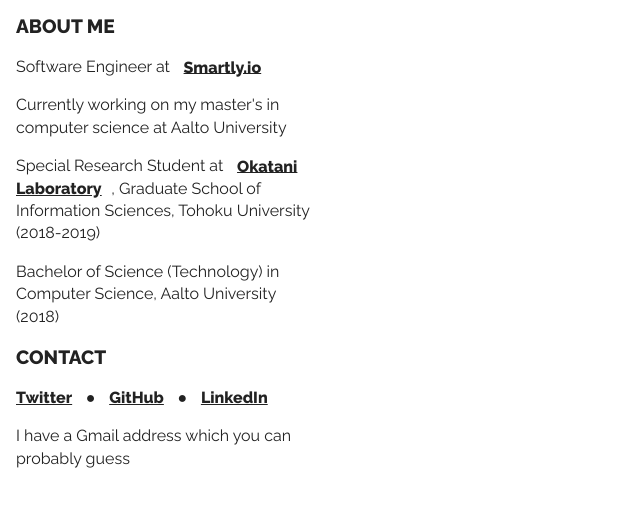
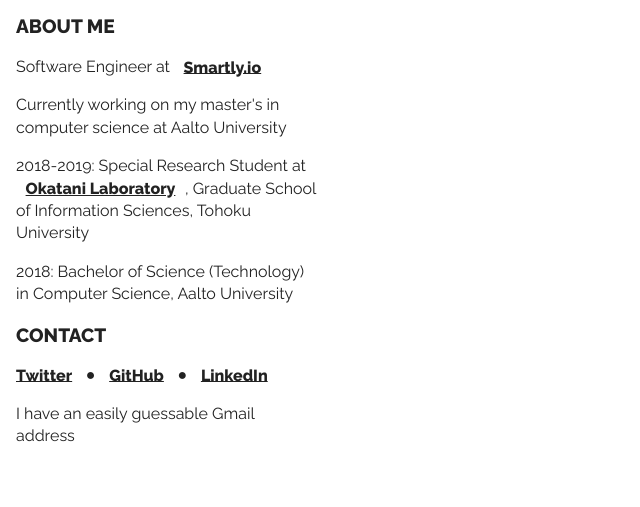
Before and after one commit to davissorenson/davissorenson.github.io, a plain HTML site: page index.html in a window 1280 px wide. Shown: the part 77-584 px from the top of the page, without its empty margins (0-640 px from the left). Drawn offline with Linux system fonts and the light colour scheme.

Commit message:
Update some wording

```diff
--- a/index.html
+++ b/index.html
@@ -42,16 +42,15 @@
           University
         </p>
         <p>
-          Special Research Student at
+          2018-2019: Special Research Student at
           <a href="http://www.vision.is.tohoku.ac.jp/us/home/"
             >Okatani Laboratory</a
           >, Graduate School of Information Sciences, Tohoku University
-          (2018-2019)
         </p>
 
         <p>
-          Bachelor of Science (Technology) in Computer Science, Aalto University
-          (2018)
+          2018: Bachelor of Science (Technology) in Computer Science, Aalto
+          University
         </p>
 
         <h2>Contact</h2>
@@ -63,7 +62,7 @@
           ●
           <a href="https://www.linkedin.com/in/davis-sorenson/">LinkedIn</a>
         </p>
-        <p>I have a Gmail address which you can probably guess</p>
+        <p>I have an easily guessable Gmail address</p>
       </main>
     </div>
   </body>
```
